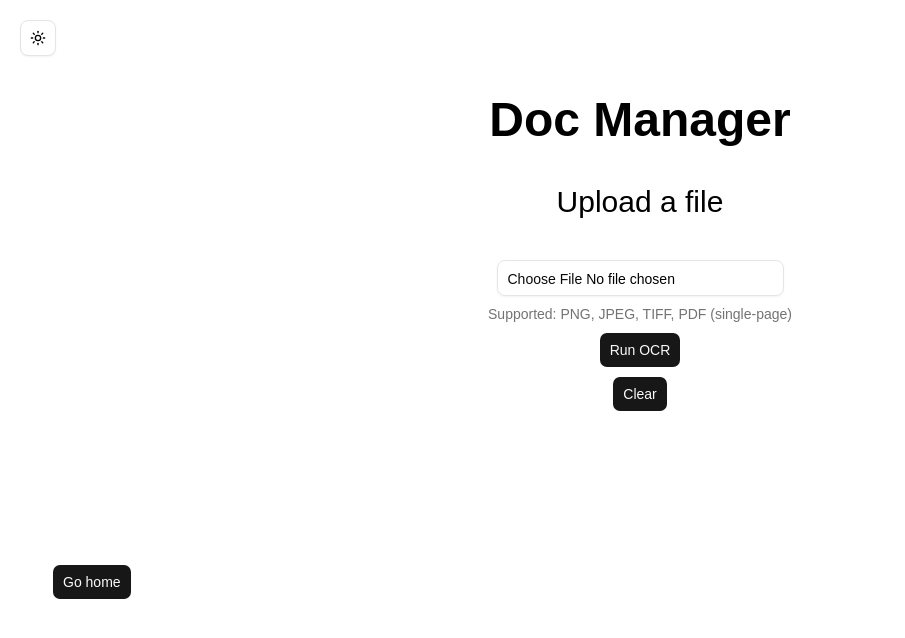
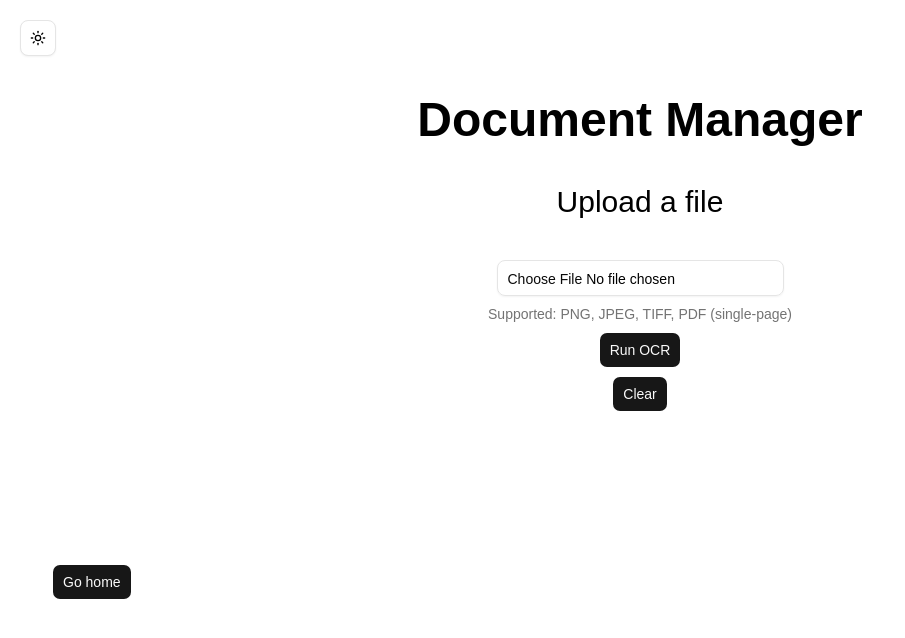
Before and after one commit to pes18fan/document-manager, a SvelteKit app in the folder client/: page /upload in a window 1280 px wide. Shown: the top 638 px of the page, without its empty margins (0-905 px from the left). Built offline with nearby package versions, Linux system fonts and the light colour scheme.

Commit message:
make app more professional

```diff
--- a/client/src/routes/+layout.svelte
+++ b/client/src/routes/+layout.svelte
@@ -26,6 +26,6 @@
         <span class="sr-only">Toggle theme</span>
     </Button>
 
-    <h1 class="text-5xl text-center p-10 font-bold">Doc Manager</h1>
+    <h1 class="text-5xl text-center p-10 font-bold">Document Manager</h1>
     {@render children()}
 </main>
```
